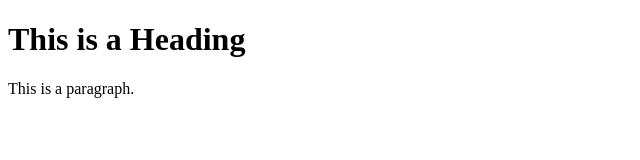
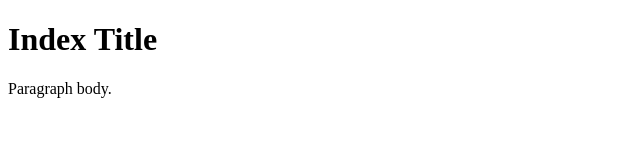
Before and after one commit to 63601189/TAIST2, a plain HTML site: page index.html in a window 1280 px wide. Shown: the whole page, without its empty margins (0-640 px from the left). Drawn offline with Linux system fonts and the light colour scheme.

Commit message:
Update index.html

```diff
--- a/index.html
+++ b/index.html
@@ -1,12 +1,12 @@
 <!DOCTYPE html>
 <html>
 <head>
-<title>Page Title</title>
+<title>Peter Page Title</title>
 </head>
 <body>
 
-<h1>This is a Heading</h1>
-<p>This is a paragraph.</p>
+<h1>Index Title</h1>
+<p>Paragraph body.</p>
 
 </body>
 </html>
```
